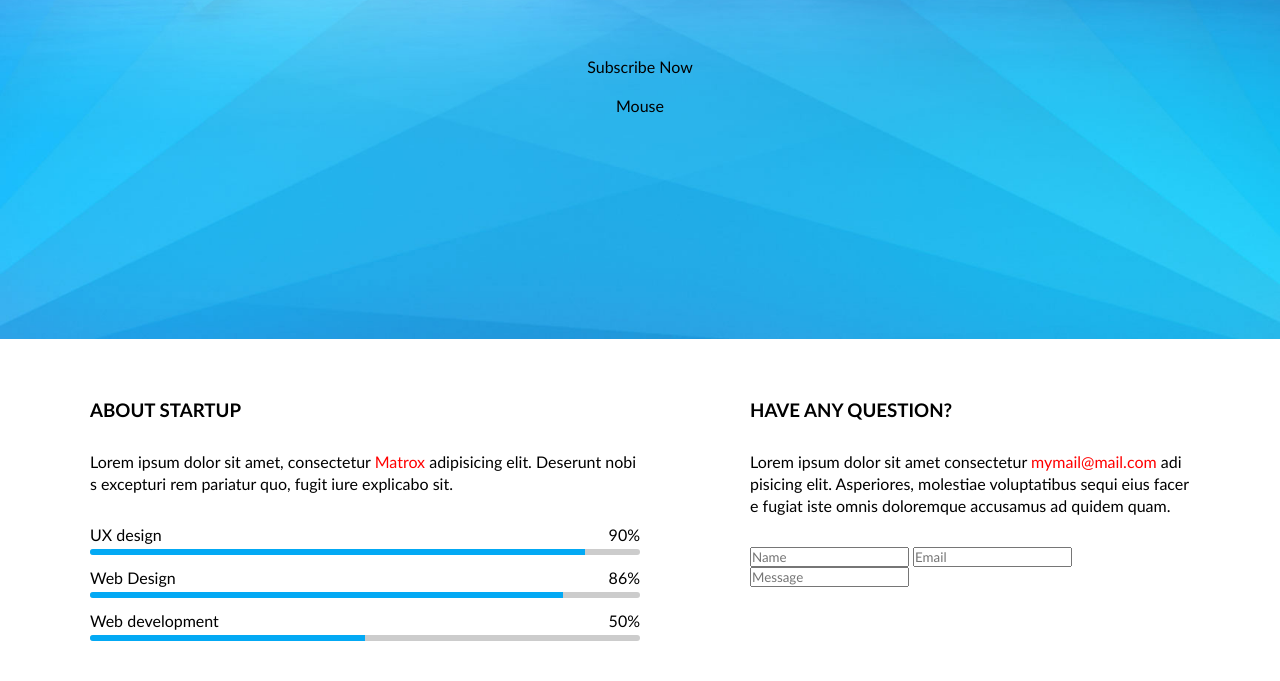
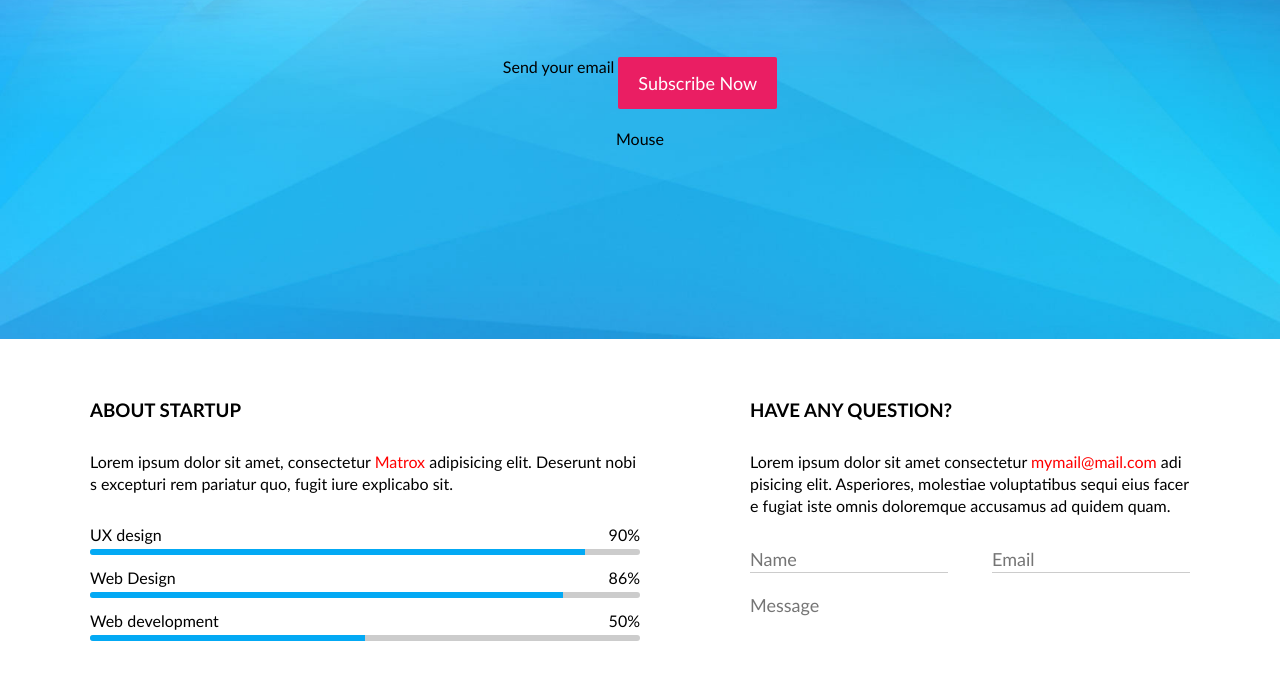
Before and after one commit to Novicor/Coming-soon, a plain HTML site: page Index.html in a window 1280 px wide. Shown: the part 461-1142 px from the top of the page. Drawn offline with Linux system fonts and the light colour scheme.

Commit message:
Message form

```diff
--- a/Index.html
+++ b/Index.html
@@ -39,7 +39,8 @@
                 </div>
             </div>
             <form>
-                Subscribe Now
+                Send your email
+                <div class="btn">Subscribe Now</div>
             </form>
             <div class="mouse">
                 Mouse
@@ -84,9 +85,10 @@
                 <h3>Have any question?</h3>
                 <p>Lorem ipsum dolor sit amet consectetur <a href="mailto:asd@asd.asd">mymail@mail.com</a> adipisicing elit. Asperiores, molestiae voluptatibus sequi eius facere fugiat iste omnis doloremque accusamus ad quidem quam.</p>
                 <form>
-                    <input type="text" placeholder="Name">
-                    <input type="email" placeholder="Email">
-                    <input type="text" placeholder="Message">
+                    <input class="two-in-row" name="name" type="text" placeholder="Name">
+                    <input class="two-in-row" name="email" type="email" placeholder="Email">
+                    <textarea name="message" placeholder="Message"></textarea>
+                    <div class="btn">Send Message</div>
                 </form>
             </div>
         </div>
--- a/css/form.css
+++ b/css/form.css
@@ -0,0 +1,31 @@
+form {
+    display: inline-block;
+    width: 100%;
+}
+    form > input,
+    form > textarea {
+        display: inline-block;
+        width: 100%;
+        margin-bottom: 20px;
+        font-size: 18px;
+        line-height: 25px;
+        border: none;
+        border-bottom: 1px solid #ccc;
+        resize: vertical;
+    }
+    form > textarea {
+        min-height: 100px;
+        max-height: 350px;
+    }
+    .two-in-row {
+        width: 45%;
+        float: left;
+    }
+
+/* galimi 2 budai atslinkti antra elementa nuo pirmojo: */
+    .two-in-row + .two-in-row {
+        margin-left: 10%;
+    }
+    /* .two-in-row:last-of-type {
+        margin-left: 10%;
+    } */
--- a/css/main.css
+++ b/css/main.css
@@ -97,7 +97,9 @@
         color: red;
         text-decoration: none;
     }
-
+    .content form > .btn {
+        float: right;
+    }
 
 /****************
 * Footer
```
